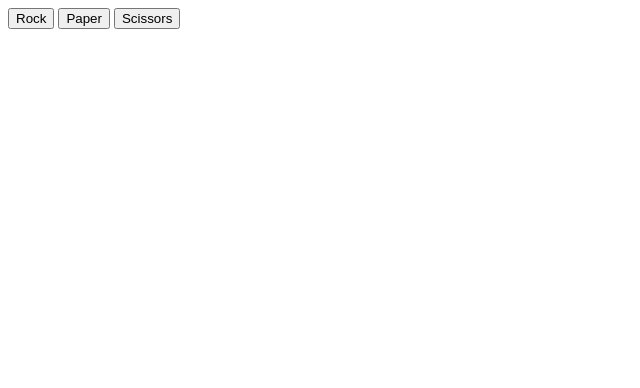
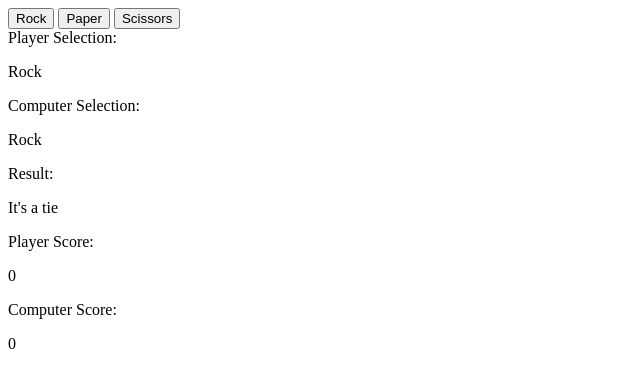
Before and after one commit to EjembiEmmanuel/Odin-Rock-Paper-Scissors, a plain HTML site: page index.html in a window 1280 px wide. Both pictures are taken after a click on the button "Rock". Shown: the whole page, without its empty margins (0-640 px from the left). Drawn offline with Linux system fonts and the light colour scheme.

Commit message:
Built the game logic

```diff
--- a/index.html
+++ b/index.html
@@ -14,6 +14,32 @@
         <button class="choice">Scissors</button>
     </div>
 
+    <div class="selection">
+        <div>
+            <span>Player Selection: <p class="player-selection"></p></span>
+        </div>
+        <div>
+            <span>Computer Selection: <p class="computer-selection"></p></span>
+        </div>
+    </div>
+
+    <div>
+        <span>Result: <p class="result"></p></span>
+    </div>
+
+    <div class="scores">
+        <div>
+            <span>Player Score: <p class="player-score">0</p></span>
+        </div>
+        <div>
+            <span>Computer Score: <p class="computer-score">0</p></span>
+        </div>
+    </div>
+
+    <div>
+        <p class="winner"></p>
+    </div>
+
 
     <script src="script.js"></script>
 </body>
--- a/script.js
+++ b/script.js
@@ -12,36 +12,27 @@ let computerScore = 0;
 function play(playerSelection, computerSelection) {
     if(playerSelection.toLowerCase() === 'rock' && computerSelection.toLowerCase() === 'paper') {
         computerScore++;
-        console.log("*******************************");
         return "You Lose! Paper covers Rock";
     } else if(playerSelection.toLowerCase() === 'rock' && computerSelection.toLowerCase() === 'scissors') {
         playerScore++;
-        console.log("*******************************");
         return "You Win! Rocks smashes Scissors";
     } else if(playerSelection.toLowerCase() === 'rock' && computerSelection.toLowerCase() === 'rock') {
-        console.log("*******************************");
         return "It's a tie";
     } else if(playerSelection.toLowerCase() === 'scissors' && computerSelection.toLowerCase() === 'paper') {
         playerScore++;
-        console.log("*******************************");
         return "You Win! Scissors cuts Paper";
     } else if(playerSelection.toLowerCase() === 'scissors' && computerSelection.toLowerCase() === 'Scissors') {
-        console.log("*******************************");
         return "It's a tie";
     } else if(playerSelection.toLowerCase() === 'scissors' && computerSelection.toLowerCase() === 'rock') {
         computerScore++;
-        console.log("*******************************");
         return "You Lose! Rock smashes scissors";
     } else if(playerSelection.toLowerCase() === 'paper' && computerSelection.toLowerCase() === 'paper') {
-        console.log("*******************************");
         return "It's a tie";
     } else if(playerSelection.toLowerCase() === 'paper' && computerSelection.toLowerCase() === 'rock') {
         playerScore++;
-        console.log("*******************************");
         return "You Win! Paper covers Rock";
     } else if(playerSelection.toLowerCase() === 'paper' && computerSelection.toLowerCase() === 'scissors') {
         computerScore++;
-        console.log("*******************************");
         return "You Lose! Scissors cuts Paper";
     }
 }
@@ -55,16 +46,28 @@ function game() {
     let computerSelection = computerPlay();
     let result;
     result = play(playerSelection, computerSelection);
-    console.log("Computer Selection: ", computerSelection);
-    console.log("Player Selction: ", playerSelection);
-    console.log(result);
+
+    let playerDisplaySelection = document.querySelector('.player-selection')
+    let computerDisplaySelection = document.querySelector('.computer-selection')
+    playerDisplaySelection.textContent = playerSelection;
+    computerDisplaySelection.textContent = computerSelection;
+
+    let displayResult = document.querySelector('.result');
+    displayResult.textContent = result;
+
+    let playerDisplayScore = document.querySelector('.player-score')
+    let computerDisplayScore = document.querySelector('.computer-score')
+    playerDisplayScore.textContent = playerScore;
+    computerDisplayScore.textContent = computerScore;
+
+    let winner = document.querySelector('.winner');
+    if(playerScore == 5) {
+        winner.textContent = "You Win!";;
+    } else if(computerScore == 5) {
+        winner.textContent = "You Lose, the computer wins.";
+    }
 }
 
 
 let choices = document.querySelectorAll('.choice');
 choices.forEach(choice => choice.addEventListener('click', game));
-
-
-function winner() {
-
-}
```
